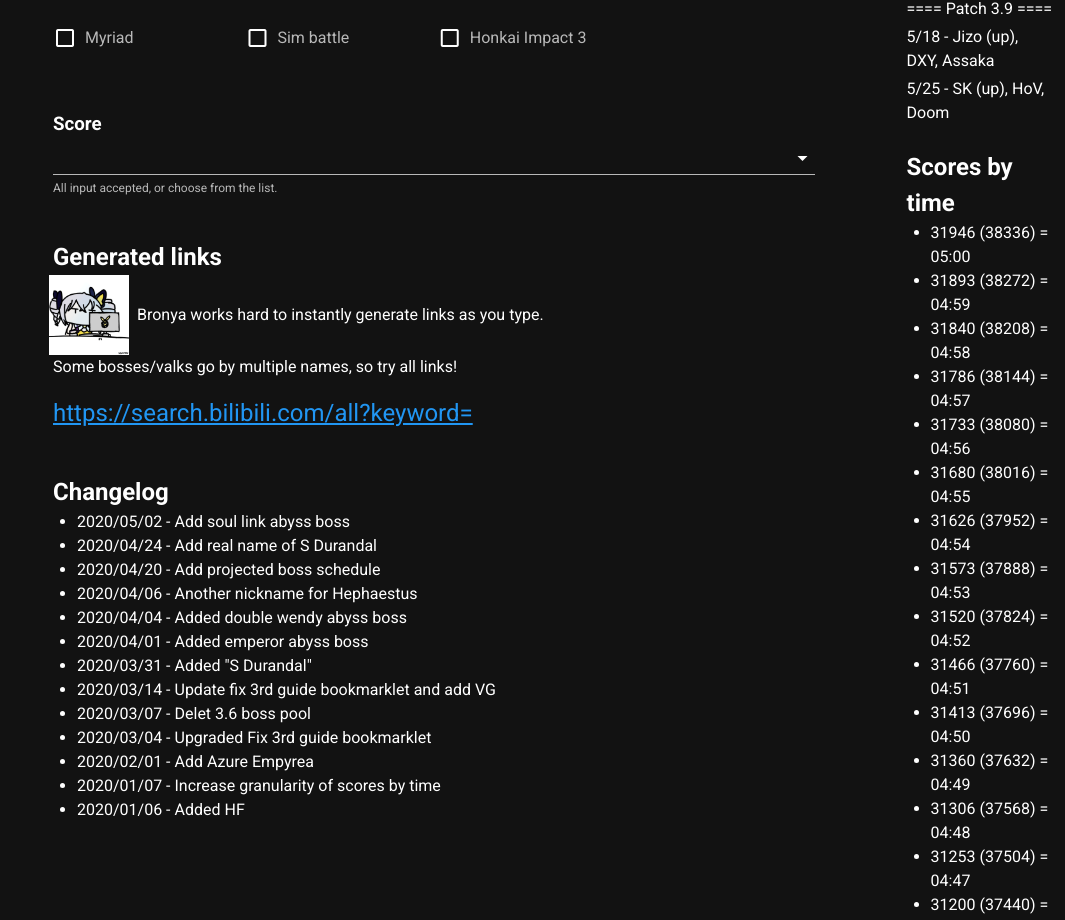
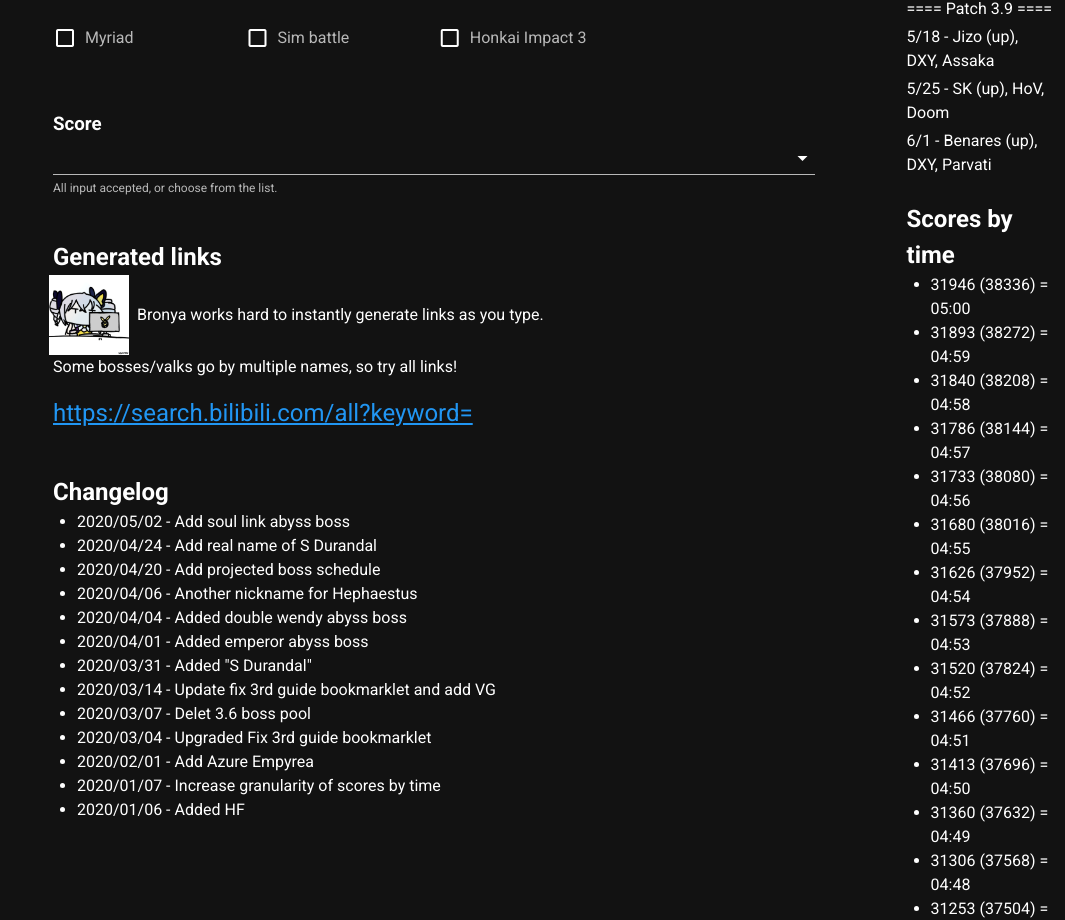
Before and after one commit to PaeP3nguin/honkai-guide, a Vue app: page / in a window 1280 px wide. Shown: the part 855-1775 px from the top of the page, without its empty margins (215-1280 px from the left). Built offline with nearby package versions, Linux system fonts and the light colour scheme.

Commit message:
Add 6/1 MA lineup

```diff
--- a/src/views/Search.vue
+++ b/src/views/Search.vue
@@ -159,6 +159,7 @@
         <p class="mb-1">==== Patch 3.9 ====</p>
         <p class="mb-1">5/18 - Jizo (up), DXY, Assaka</p>
         <p class="mb-1">5/25 - SK (up), HoV, Doom</p>
+        <p class="mb-1">6/1 - Benares (up), DXY, Parvati</p>
 
         <h2 class="mt-6">Scores by time</h2>
         <ul>
```
